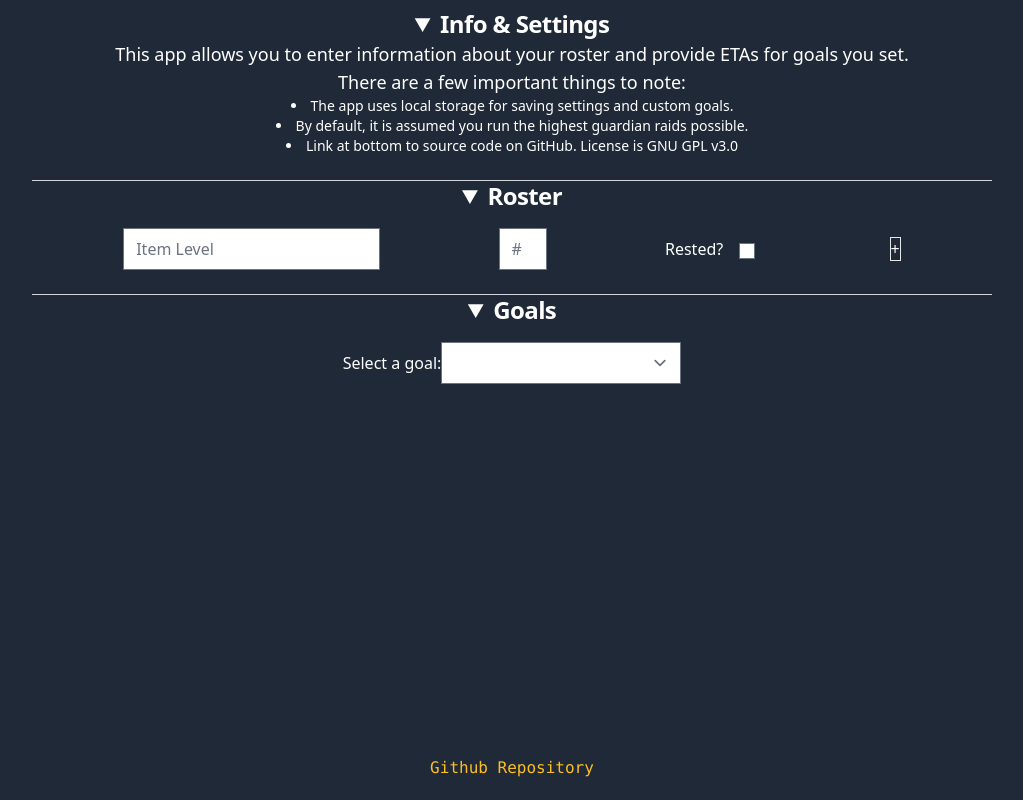
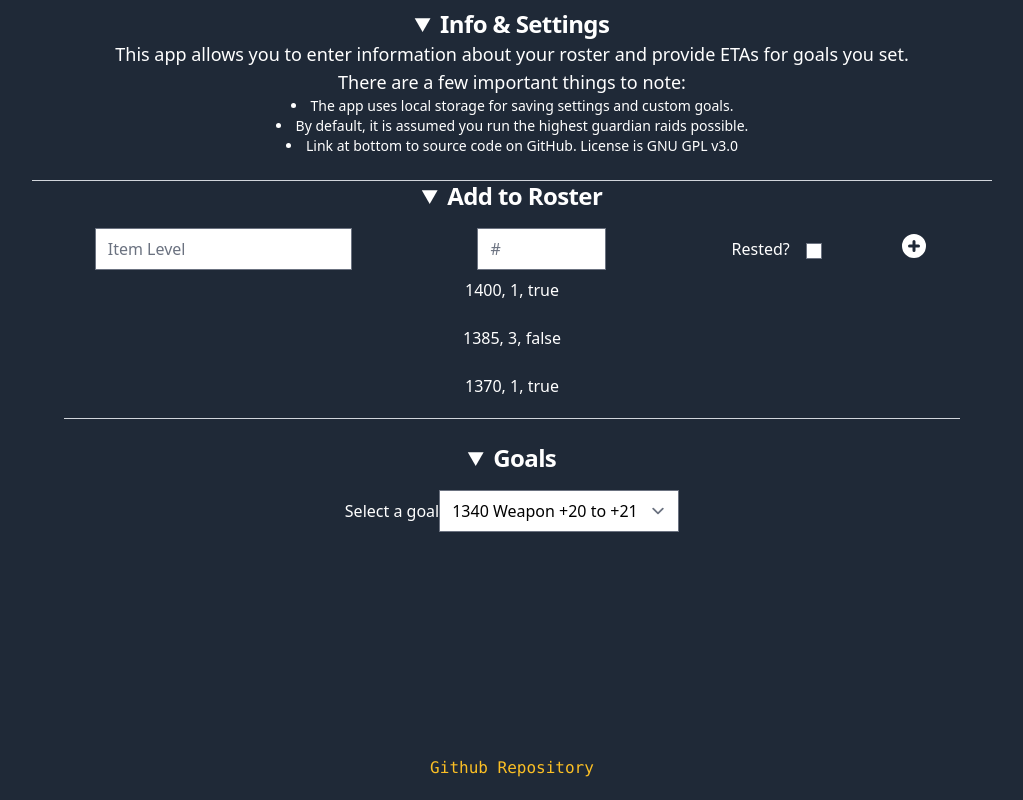
Before and after one commit to ccbrowndev/LoA-Material-Helper, a React (Vite) app: page / in a window 1280 px wide. Shown: the whole page, without its empty margins (128-1151 px from the left). Built offline with nearby package versions, Linux system fonts and the light colour scheme.

Commit message:
Add foundation for Roster entries
Adds Character type
Restricts iLevel to values provided

```diff
--- a/src/App.tsx
+++ b/src/App.tsx
@@ -11,7 +11,7 @@ export default function App(): JSX.Element {
       <Settings />
       <Divider />
       <Roster />
-      <Divider />
+      {/* <Divider /> */}
       <Goals />
       <Footer />
     </div>
--- a/src/components/goals.tsx
+++ b/src/components/goals.tsx
@@ -1,22 +1,24 @@
 export default function Goals() {
   return (
-        <div className="pb-6 sm:px-6 lg:px-8 h-auto text-white text-center">
+    <div className='pb-6 sm:px-6 lg:px-8 h-auto text-white text-center'>
       <details open>
-                <summary className="text-2xl font-bold tracking-tight hover:cursor-pointer pb-4">Goals</summary>
+        <summary className='text-2xl font-bold tracking-tight hover:cursor-pointer pb-4'>
+          Goals
+        </summary>
         <div>
-                    <label>
-                        Select a goal:
-                        <select>
-                            <option value="20wep21">1340 Weapon +20 to +21</option>
-                            <option value="1340alt1370">1340 Alt to 1370</option>
-                            <option value="custom">Custom goal</option>
+          <label className=''>
+            Select a goal
+            <select className='text-black'>
+              <option value='20wep21'>1340 Weapon +20 to +21</option>
+              <option value='1340alt1370'>1340 Alt to 1370</option>
+              <option value='custom'>Custom goal</option>
             </select>
           </label>
-                    <div className="invisible">
+          <div className='invisible'>
             {/*todo: add fields for inputting a custom goal and naming it*/}
           </div>
         </div>
       </details>
     </div>
-    )
+  );
 }
--- a/src/components/roster.tsx
+++ b/src/components/roster.tsx
@@ -1,29 +1,51 @@
+import Divider from "./divider";
+import UserCharacter from "./userCharacter";
+import { PlusCircleIcon } from "@heroicons/react/solid";
+
 export default function Roster() {
   return (
-        <div className="pb-6 sm:px-6 lg:px-8 h-auto text-white text-center">
+    <div className='pb-6 sm:px-6 lg:px-8 h-auto text-white text-center'>
       <details open>
-                <summary className="text-2xl font-bold tracking-tight hover:cursor-pointer pb-4">Roster</summary>
-                <div className="flex flex-row justify-around items-center">
+        <summary className='text-2xl font-bold tracking-tight hover:cursor-pointer pb-4'>
+          Add to Roster
+        </summary>
+        {/* Input row */}
+        <div className='flex flex-row justify-around items-center pb-2'>
           <div>
-                        <input type="text" placeholder="Item Level" />
+            <input type='text' placeholder='Item Level' />
           </div>
           <div>
-                        <input type="text" className="w-12" placeholder="#" />
+            <input type='text' className='w-1/2' placeholder='#' />
           </div>
           <div>
             <label>
               Rested?
-                            <input type="checkbox" className="mx-4" />
+              <input type='checkbox' className='mx-4' />
             </label>
           </div>
           <div>
-                        <label className="border">
-                            +
-                            <input type="button" />
+            <label>
+              <div className='inline-block hover:cursor-pointer'>
+                <PlusCircleIcon height={30} />
+              </div>
+              <input type={"button"} />
             </label>
           </div>
         </div>
+        {/* User characters */}
+        <ul role='list' className='grid grid-row-5 gap-6 pb-5'>
+          <li>
+            <UserCharacter iLevel={1400} amount={1} rested={true} />
+          </li>
+          <li>
+            <UserCharacter iLevel={1385} amount={3} rested={false} />
+          </li>
+          <li>
+            <UserCharacter iLevel={1370} amount={1} rested={true} />
+          </li>
+        </ul>
+        <Divider />
       </details>
     </div>
-    )
+  );
 }
--- a/src/components/settings.tsx
+++ b/src/components/settings.tsx
@@ -1,6 +1,4 @@
 /* This example requires Tailwind CSS v2.0+ */
-import { Disclosure } from "@headlessui/react";
-
 export default function Settings() {
   return (
     <div className=' pb-6 sm:px-6 lg:px-8 h-auto text-white text-center'>
@@ -9,8 +7,8 @@ export default function Settings() {
           Info & Settings
         </summary>
         <p className=' text-lg text-white'>
-          This app allows you to enter information about your roster and
-          provide ETAs for goals you set.
+          This app allows you to enter information about your roster and provide
+          ETAs for goals you set.
           <br />
           There are a few important things to note:
         </p>
--- /dev/null
+++ b/src/components/userCharacter.tsx
@@ -0,0 +1,9 @@
+import { Character } from "../types/character";
+
+export default function UserCharacter(character: Character): JSX.Element {
+  return (
+    <div>
+      <span>{`${character.iLevel}, ${character.amount}, ${character.rested}`}</span>
+    </div>
+  );
+}
--- /dev/null
+++ b/src/types/character.ts
@@ -0,0 +1,6 @@
+export type Character = {
+  name?: string;
+  iLevel: 1325 | 1340 | 1355 | 1370 | 1385 | 1400 | 1415 | 1445 | 1475;
+  amount: number;
+  rested: boolean;
+};
```
Also changed, not shown: src/components/content-grid.tsx (+8 -6 lines). Lines whose indentation alone changed are shown as unchanged.
